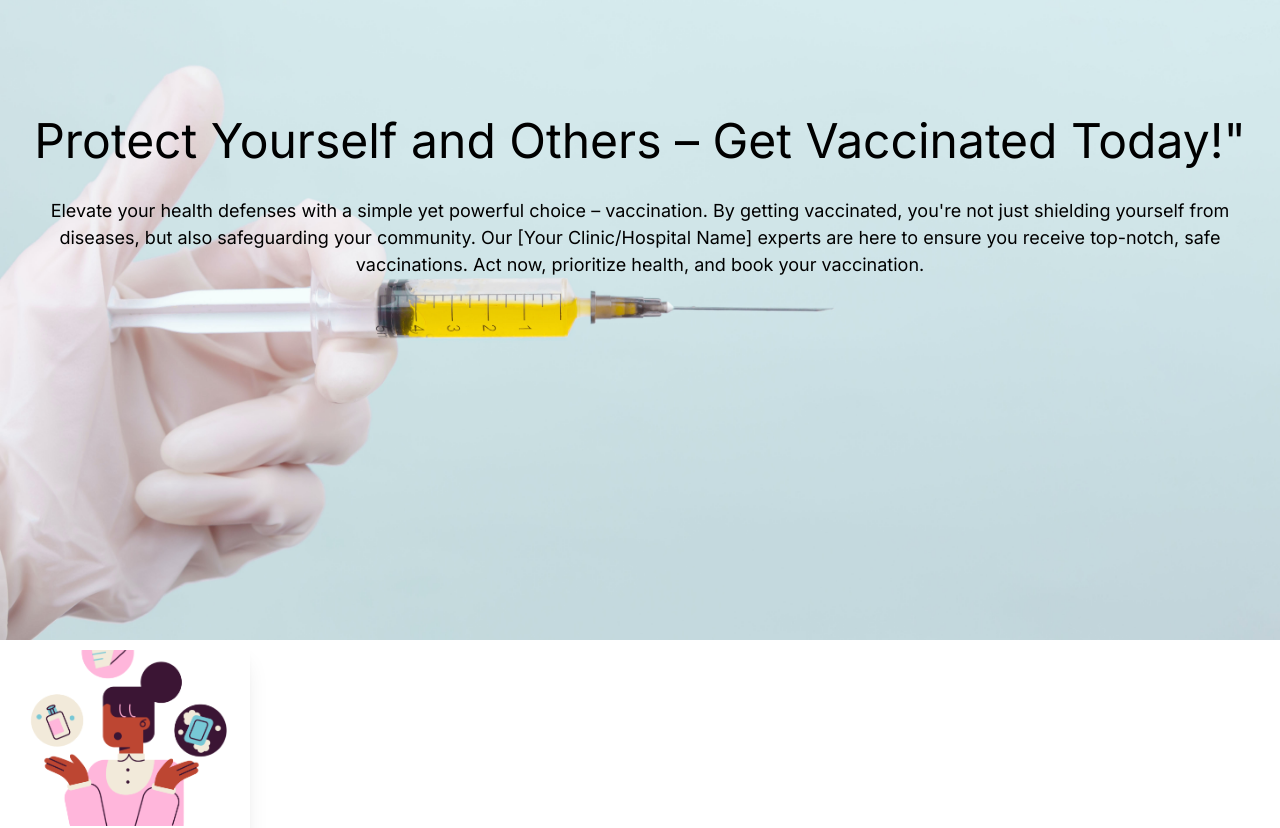
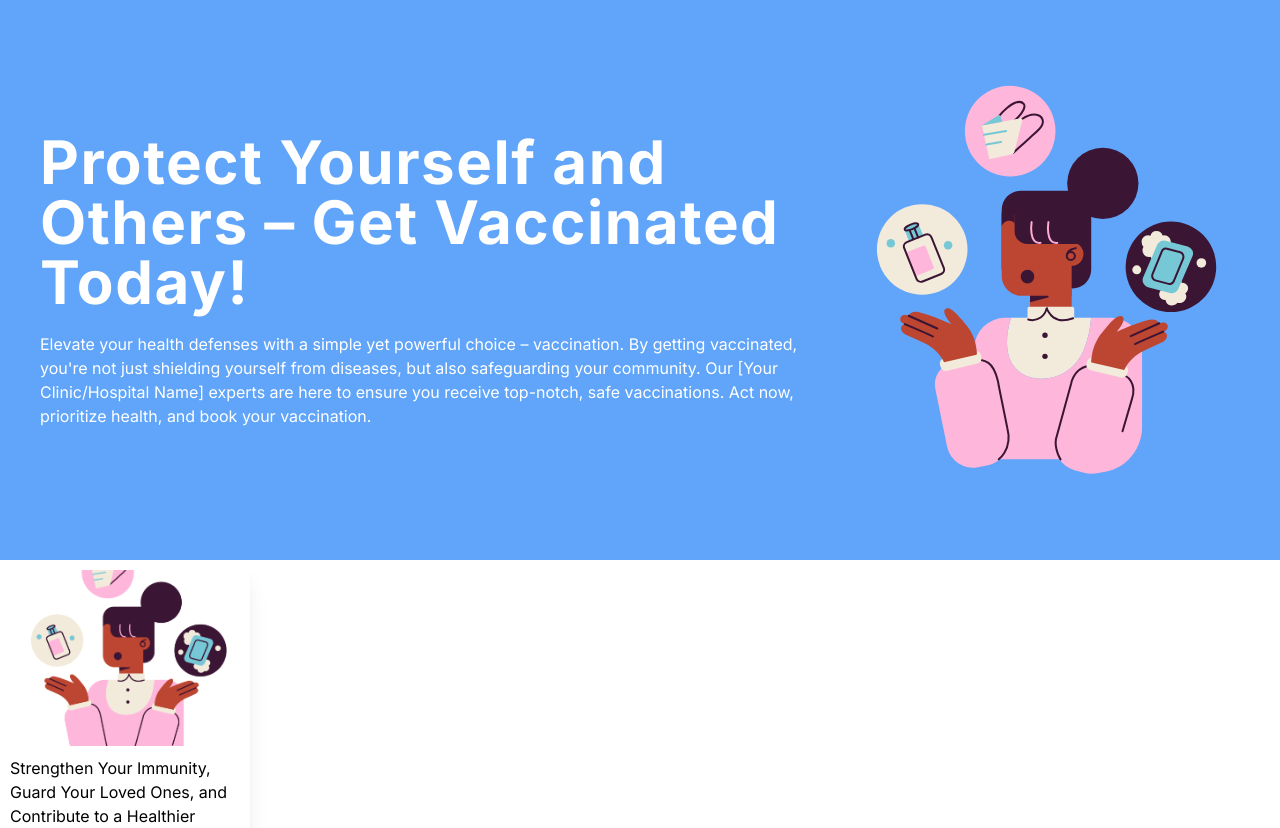
Before and after one commit to mekintown/vaccine-book-app, a Next.js app: page / in a window 1280 px wide. Shown: the top 828 px of the page. Built offline with nearby package versions, Linux system fonts and the light colour scheme.

Commit message:
Edit banner design

```diff
--- a/src/components/Banner.tsx
+++ b/src/components/Banner.tsx
@@ -1,13 +1,14 @@
-import styles from "@/components/banner.module.css"
 import Image from "next/image";
 
 const Banner = () => {
     return (
-        <div className={styles.banner}>
-            <Image src={"/img/cover.jpg"} alt="cover" fill={true} objectFit="cover"/>
-            <div className={styles.bannerTxt}>
-                <h1>Protect Yourself and Others – Get Vaccinated Today!"</h1>
-                <p>Elevate your health defenses with a simple yet powerful choice – vaccination. By getting vaccinated, you're not just shielding yourself from diseases, but also safeguarding your community. Our [Your Clinic/Hospital Name] experts are here to ensure you receive top-notch, safe vaccinations. Act now, prioritize health, and book your vaccination.</p>
+        <div className="grid grid-cols-3 bg-blue-400 p-10 min-h-[70vh]">
+            <div className="col-span-2 self-center flex flex-col gap-5">
+                <h1 className="font-bold text-6xl text-white tracking-wide">Protect Yourself and Others – Get Vaccinated Today!</h1>
+                <p className="text-white">Elevate your health defenses with a simple yet powerful choice – vaccination. By getting vaccinated, you're not just shielding yourself from diseases, but also safeguarding your community. Our [Your Clinic/Hospital Name] experts are here to ensure you receive top-notch, safe vaccinations. Act now, prioritize health, and book your vaccination.</p>
+            </div>
+            <div className="relative font-medium">
+                <Image src={"/img/vaccination.svg"} alt="cover" fill={true} objectFit="contain"/>
             </div>
         </div>
     )
--- a/src/components/banner.module.css
+++ /dev/null
@@ -1,32 +0,0 @@
-.banner {
-  display: flex;
-  flex-direction: column;
-  align-items: center;
-  padding: 5px;
-  margin: 0;
-  width: 100vw;
-  height: 80vh;
-  position: relative;
-}
-
-.bannerTxt {
-  position: relative;
-  display: flex;
-  flex-direction: column;
-  align-items: center;
-  justify-content: center;
-  top: 100px;
-  z-index: 2;
-  text-align: center;
-  font-size: large;
-  color: black;
-}
-
-.bannerTxt h1 {
-  font-size: 3rem;
-}
-
-.bannerTxt p {
-  margin-top: 20px;
-  max-width: 1200px;
-}
--- a/tailwind.config.js
+++ b/tailwind.config.js
@@ -2,7 +2,7 @@
 module.exports = {
   content: [
     "./src/app/**/*.{js,ts,jsx,tsx,mdx}",
-    "./src/component/**/*.{js,ts,jsx,tsx,mdx}",
+    "./src/components/**/*.{js,ts,jsx,tsx,mdx}",
   ],
   theme: {
     extend: {},
```
